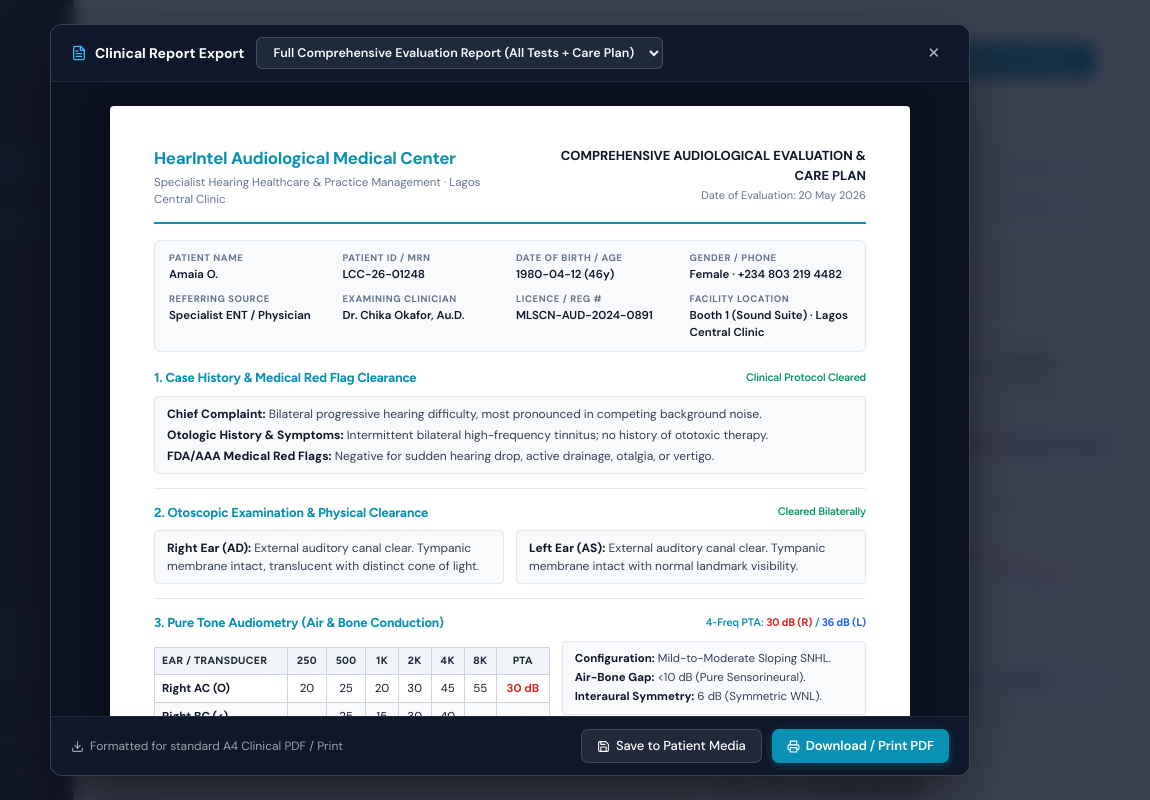
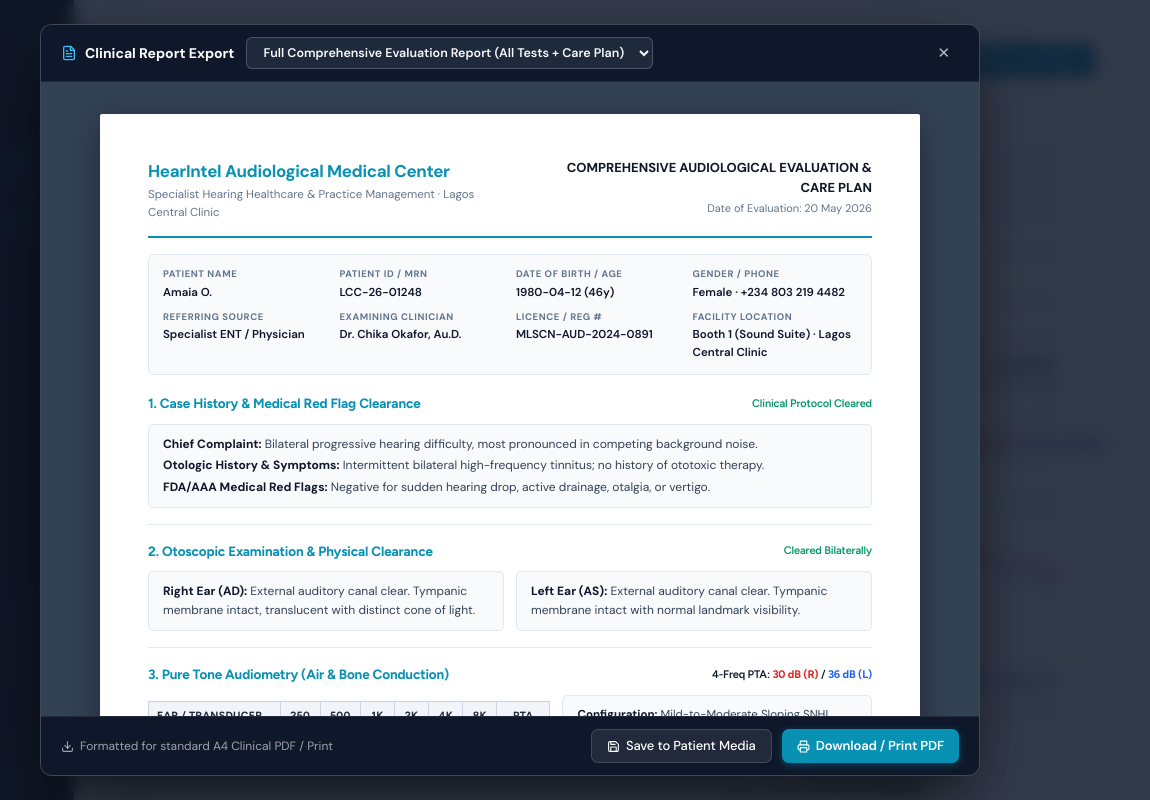
Before and after one commit to mchlshot-code/hearintel-design, a plain HTML site: page pms_prototype/02-profile.html in a window 1280 px wide. Both pictures are taken after a click on the button "Download Full Report". Shown: the full height of the page, 130-1280 px from the left. Drawn offline with nearby package versions, Linux system fonts and the light colour scheme.

Commit message:
Fix report modal background to solid white A4 paper with neutral viewer desk backdrop

```diff
--- a/pms_prototype/prototype.js
+++ b/pms_prototype/prototype.js
@@ -781,6 +781,33 @@ function openReportModal(patientId, reportType = 'full') {
   }
 
   modal.innerHTML = `
+    <style id="reportDocumentStyles"><style>
+.report-modal-backdrop { position:fixed; inset:0; background:rgba(15,23,42,0.85); backdrop-filter:blur(8px); z-index:10000; display:flex; align-items:center; justify-content:center; padding:16px; overflow:hidden; }
+.report-modal-window { background:#1E293B; border:1px solid rgba(255,255,255,0.15); border-radius:12px; width:100%; max-width:940px; height:94vh; max-height:94vh; display:flex; flex-direction:column; box-shadow:0 25px 60px -15px rgba(0,0,0,0.8); overflow:hidden; }
+.report-modal-header { padding:12px 20px; background:#0F172A; border-bottom:1px solid rgba(255,255,255,0.08); display:flex; align-items:center; justify-content:space-between; gap:16px; flex-shrink:0; color:#FFFFFF; }
+.report-modal-body { padding:32px 20px; background:#334155; overflow-y:auto; flex:1; display:flex; justify-content:center; }
+.report-paper { background:#FFFFFF !important; color:#0F172A !important; width:100%; max-width:820px; min-height:1080px; padding:44px 48px; border-radius:2px; box-shadow:0 8px 32px rgba(0,0,0,0.35); font-family:'DM Sans',sans-serif; font-size:12.5px; line-height:1.55; box-sizing:border-box; }
+.report-paper * { box-sizing:border-box; }
+.report-header-block { display:flex; justify-content:space-between; align-items:flex-start; border-bottom:2.5px solid #0891B2; padding-bottom:14px; margin-bottom:16px; gap:20px; }
+.report-meta-grid { display:grid; grid-template-columns:repeat(4,1fr); gap:8px 12px; background:#F8FAFC !important; border:1px solid #E2E8F0; border-radius:6px; padding:12px 14px; margin-bottom:18px; font-size:11.5px; }
+.report-meta-grid > div strong { display:block; font-size:9.5px; text-transform:uppercase; letter-spacing:0.06em; color:#64748B !important; margin-bottom:2px; }
+.report-meta-grid > div span { color:#0F172A !important; font-weight:600; }
+.report-section { border-bottom:1px solid #E2E8F0; padding-bottom:16px; margin-bottom:16px; background:transparent !important; }
+.report-section:last-child { border-bottom:none; margin-bottom:0; padding-bottom:0; }
+.report-section-title { font-family:'Figtree',sans-serif; font-size:13.5px; font-weight:700; color:#0F172A !important; margin-bottom:10px; display:flex; justify-content:space-between; align-items:center; letter-spacing:-0.01em; }
+.report-section-title > span:first-child { color:#0891B2 !important; font-weight:700; }
+.report-box { background:#F8FAFC !important; border:1px solid #E2E8F0; border-radius:5px; padding:10px 14px; font-size:12px; color:#334155 !important; line-height:1.55; }
+.report-box strong { color:#0F172A !important; }
+.report-table { width:100%; border-collapse:collapse; font-size:11.5px; margin:6px 0; background:#FFFFFF !important; }
+.report-table th, .report-table td { border:1px solid #CBD5E1 !important; padding:6px 8px; text-align:center; }
+.report-table th { background:#F1F5F9 !important; font-weight:700; color:#1E293B !important; font-size:10.5px; text-transform:uppercase; letter-spacing:0.03em; }
+.report-table td { background:#FFFFFF !important; color:#0F172A !important; }
+.report-table tbody tr:nth-child(even) td { background:#F8FAFC !important; }
+.report-ear-r { color:#DC2626 !important; font-weight:700; }
+.report-ear-l { color:#2563EB !important; font-weight:700; }
+.report-signature-block { margin-top:36px; padding-top:16px; border-top:1px solid #E2E8F0; display:flex; justify-content:space-between; align-items:flex-end; }
+.report-signature-block .sig-line { width:190px; height:1px; background:#94A3B8; margin-bottom:6px; }
+</style></style>
     <div class="report-modal-window">
       <div class="report-modal-header">
         <div style="display:flex;align-items:center;gap:12px;">
--- a/pms_prototype/styles.css
+++ b/pms_prototype/styles.css
@@ -1602,32 +1602,33 @@ table[data-density="spacious"] td  { padding: 19px 14px; }
 
 
 /* ======================================================
-   CLINICAL REPORT EXPORT & PRINT SYSTEM (HIGH CONTRAST)
+   CLINICAL REPORT EXPORT & PRINT SYSTEM (PREMIUM A4 VIEWER)
 ====================================================== */
 .report-modal-backdrop {
   position: fixed;
   inset: 0;
-  background: rgba(15, 23, 42, 0.82);
+  background: rgba(15, 23, 42, 0.85);
   backdrop-filter: blur(8px);
   -webkit-backdrop-filter: blur(8px);
   z-index: 10000;
   display: none;
   align-items: center;
   justify-content: center;
-  padding: 20px 16px;
+  padding: 16px;
   overflow: hidden;
 }
 
 .report-modal-window {
   background: #1E293B;
-  border: 1px solid rgba(255, 255, 255, 0.12);
+  border: 1px solid rgba(255, 255, 255, 0.15);
   border-radius: 12px;
   width: 100%;
-  max-width: 920px;
+  max-width: 940px;
+  height: 94vh;
   max-height: 94vh;
   display: flex;
   flex-direction: column;
-  box-shadow: 0 25px 60px -15px rgba(0, 0, 0, 0.7);
+  box-shadow: 0 25px 60px -15px rgba(0, 0, 0, 0.8);
   overflow: hidden;
   animation: reportModalFadeIn 200ms ease-out;
 }
@@ -1652,7 +1653,7 @@ table[data-density="spacious"] td  { padding: 19px 14px; }
 .report-modal-header select {
   background: #1E293B;
   color: #F8FAFC;
-  border: 1px solid rgba(255, 255, 255, 0.18);
+  border: 1px solid rgba(255, 255, 255, 0.2);
   border-radius: 6px;
   padding: 6px 12px;
   font-size: 13px;
@@ -1666,32 +1667,33 @@ table[data-density="spacious"] td  { padding: 19px 14px; }
 }
 
 .report-modal-body {
-  padding: 24px;
-  background: #0B1120;
+  padding: 32px 20px;
+  background: #334155; /* Neutral PDF Viewer Desk Background */
   overflow-y: auto;
   flex: 1;
   display: flex;
   justify-content: center;
 }
 
-/* ── Pure White High-Contrast Document Paper ── */
+/* ── Pure White Clinical A4 Paper ── */
 .report-paper {
   background: #FFFFFF !important;
   color: #0F172A !important;
   width: 100%;
-  max-width: 800px;
-  min-height: 1020px;
-  padding: 40px 44px;
-  border-radius: 4px;
-  box-shadow: 0 4px 24px rgba(0, 0, 0, 0.4);
+  max-width: 820px;
+  min-height: 1080px;
+  padding: 44px 48px;
+  border-radius: 2px;
+  box-shadow: 0 8px 32px rgba(0, 0, 0, 0.35);
   font-family: 'DM Sans', -apple-system, BlinkMacSystemFont, 'Segoe UI', Roboto, sans-serif;
   font-size: 12.5px;
-  line-height: 1.5;
+  line-height: 1.55;
   box-sizing: border-box;
 }
 
 .report-paper * {
   box-sizing: border-box;
+  color: inherit;
 }
 
 .report-header-block {
@@ -1711,8 +1713,8 @@ table[data-density="spacious"] td  { padding: 19px 14px; }
   background: #F8FAFC !important;
   border: 1px solid #E2E8F0;
   border-radius: 6px;
-  padding: 10px 14px;
-  margin-bottom: 16px;
+  padding: 12px 14px;
+  margin-bottom: 18px;
   font-size: 11.5px;
 }
 .report-meta-grid > div strong {
@@ -1721,7 +1723,7 @@ table[data-density="spacious"] td  { padding: 19px 14px; }
   text-transform: uppercase;
   letter-spacing: 0.06em;
   color: #64748B !important;
-  margin-bottom: 1px;
+  margin-bottom: 2px;
 }
 .report-meta-grid > div span {
   color: #0F172A !important;
@@ -1730,8 +1732,9 @@ table[data-density="spacious"] td  { padding: 19px 14px; }
 
 .report-section {
   border-bottom: 1px solid #E2E8F0;
-  padding-bottom: 14px;
-  margin-bottom: 14px;
+  padding-bottom: 16px;
+  margin-bottom: 16px;
+  background: transparent !important;
 }
 .report-section:last-child {
   border-bottom: none;
@@ -1741,24 +1744,28 @@ table[data-density="spacious"] td  { padding: 19px 14px; }
 
 .report-section-title {
   font-family: 'Figtree', sans-serif;
-  font-size: 13px;
+  font-size: 13.5px;
   font-weight: 700;
+  color: #0F172A !important;
+  margin-bottom: 10px;
+  display: flex;
+  justify-content: space-between;
+  align-items: center;
+  letter-spacing: -0.01em;
+}
+.report-section-title > span:first-child {
   color: #0891B2 !important;
-  margin-bottom: 8px;
-  display: flex;
-  justify-content: space-between;
-  align-items: center;
-  letter-spacing: -0.01em;
+  font-weight: 700;
 }
 
 .report-box {
   background: #F8FAFC !important;
   border: 1px solid #E2E8F0;
-  border-radius: 4px;
-  padding: 8px 12px;
+  border-radius: 5px;
+  padding: 10px 14px;
   font-size: 12px;
   color: #334155 !important;
-  line-height: 1.5;
+  line-height: 1.55;
 }
 .report-box strong {
   color: #0F172A !important;
@@ -1773,7 +1780,7 @@ table[data-density="spacious"] td  { padding: 19px 14px; }
 }
 .report-table th, .report-table td {
   border: 1px solid #CBD5E1 !important;
-  padding: 5px 7px;
+  padding: 6px 8px;
   text-align: center;
 }
 .report-table th {
@@ -1796,15 +1803,15 @@ table[data-density="spacious"] td  { padding: 19px 14px; }
 .report-ear-l { color: #2563EB !important; font-weight: 700; }
 
 .report-signature-block {
-  margin-top: 28px;
-  padding-top: 14px;
+  margin-top: 36px;
+  padding-top: 16px;
   border-top: 1px solid #E2E8F0;
   display: flex;
   justify-content: space-between;
   align-items: flex-end;
 }
 .report-signature-block .sig-line {
-  width: 180px;
+  width: 190px;
   height: 1px;
   background: #94A3B8;
   margin-bottom: 6px;
```
